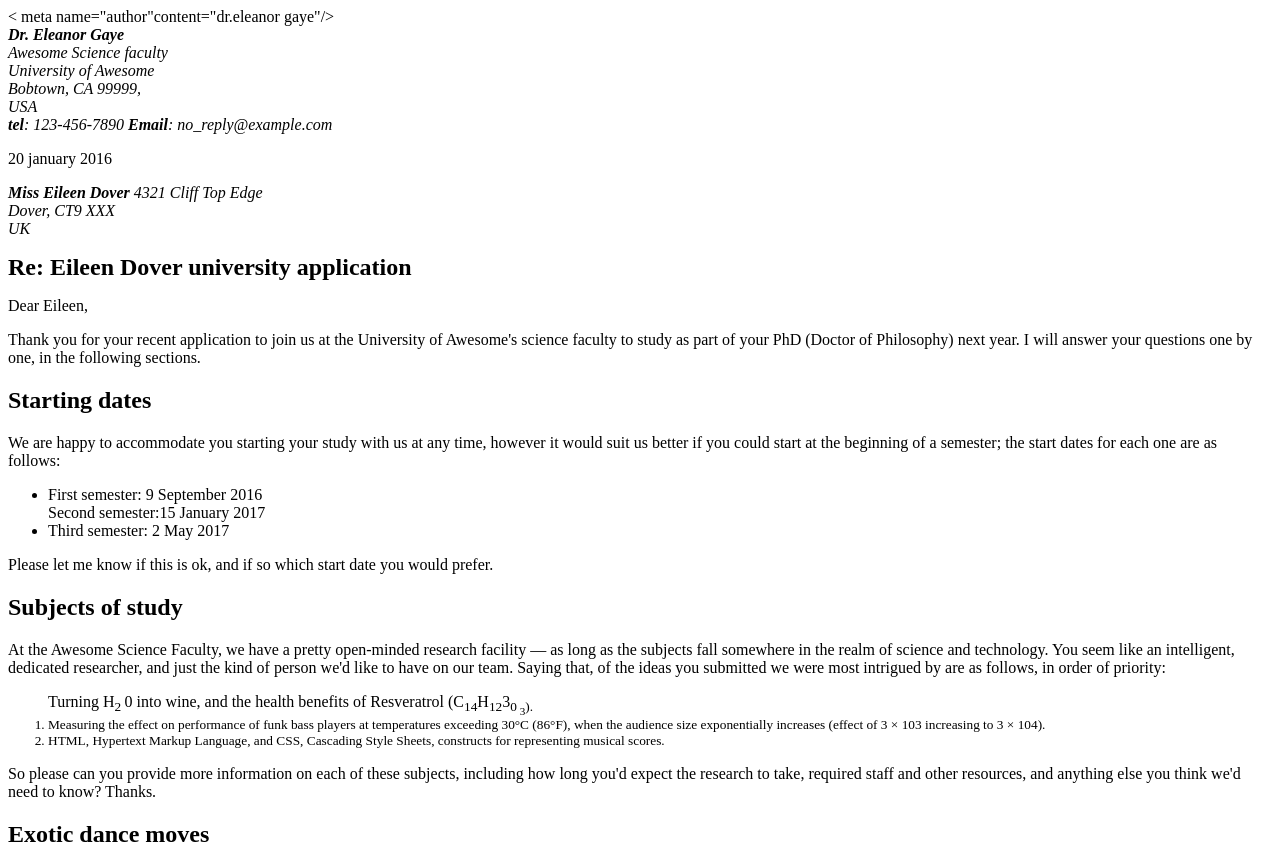
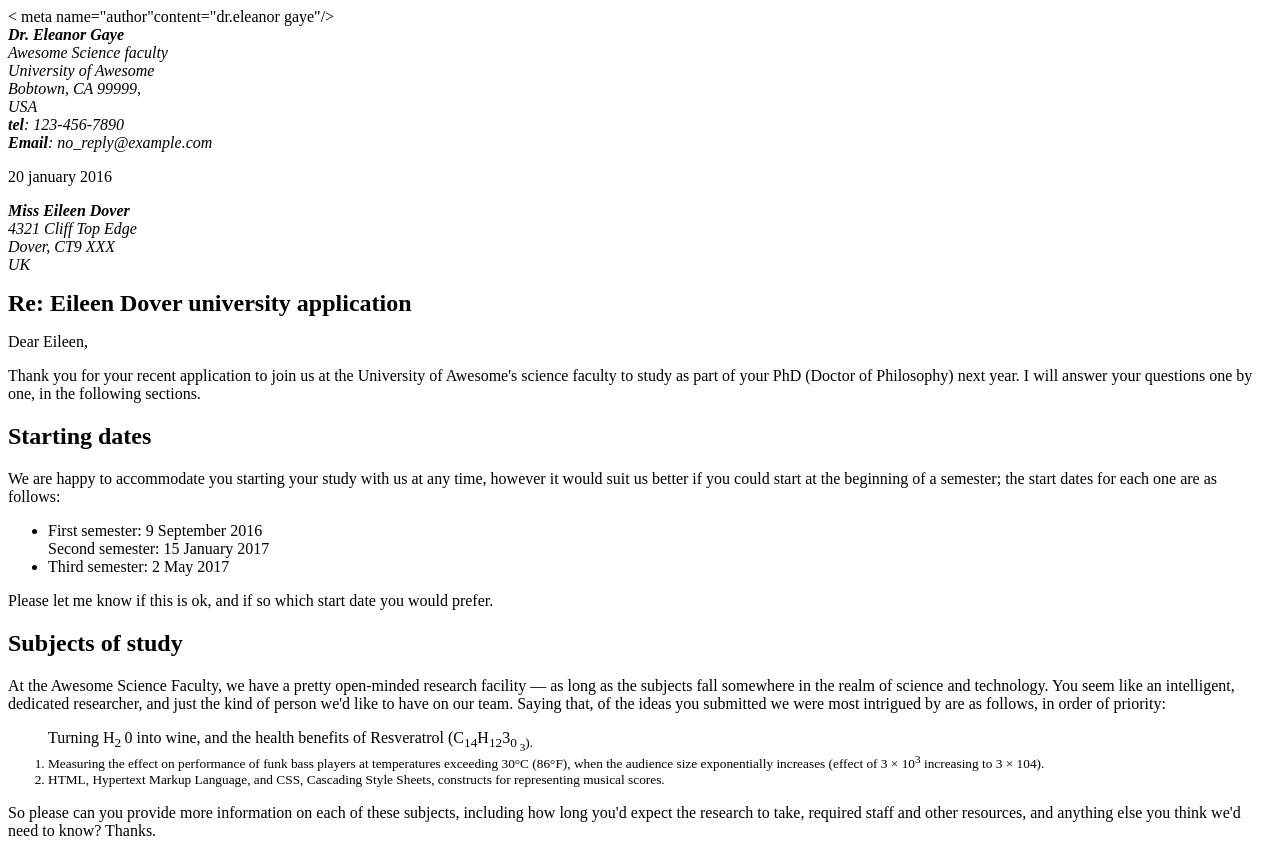
Before and after one commit to redstardestroyer/redstardestroyer.github.io, a plain HTML site: page untitled.html in a window 1280 px wide. Shown: the top 851 px of the page. Drawn offline with Linux system fonts and the light colour scheme.

Commit message:
Update untitled.html
3 change

```diff
--- a/untitled.html
+++ b/untitled.html
@@ -18,7 +18,7 @@
 	 font-size: 1.5em;
 
 }
-h2{
+
 
 
 
@@ -28,13 +28,13 @@ h2{
 </head>
 <body>
 <address class="sender-cloumn">
-<strong>Dr. Eleanor Gaye</strong><br/>
-Awesome Science faculty<br/>
-University of Awesome<br/>
-Bobtown, CA 99999,<br/>
-USA<br/>
+<strong>Dr. Eleanor Gaye</strong><br>
+Awesome Science faculty<br>
+University of Awesome<br>
+Bobtown, CA 99999,<br>
+USA<br>
 
-<strong>tel</strong>: 123-456-7890
+<strong>tel</strong>: 123-456-7890<br>
 <strong>Email</strong>: no_reply@example.com
 </address>
 
@@ -51,9 +51,9 @@ file: index
 <time datetime="2016-01-20">20 january 2016</time>
 </P>
 <address>
-<strong>Miss Eileen Dover</strong>
-4321 Cliff Top Edge<br/>
-Dover, CT9 XXX<br/>
+<strong>Miss Eileen Dover</strong><br>
+4321 Cliff Top Edge<br>
+Dover, CT9 XXX<br>
 UK
 </address>
 <h1>Re: Eileen Dover university application</h1>
@@ -73,11 +73,14 @@ semester; the start dates for each one are as follows:
 </P>
 <UL>
 <LI>
-First semester:<time datetime="2016-09-09"></time> 9 September 2016
+First semester:
+<time datetime="2016-09-09"></time> 9 September 2016
 </li>
-Second semester:<timer datetimer="2017-01-15">15 January 2017</timer>
+Second semester:
+<timer datetimer="2017-01-15">15 January 2017</timer>
 </li>
-<Li>Third semester:<time datetimes="2017-01-15"> 2 May 2017</time>
+<Li>Third semester:
+<time datetimes="2017-01-15"> 2 May 2017</time>
 </UL>
 <P>
 Please let me know if this is ok, and if so which start date you would
@@ -99,7 +102,7 @@ Turning H<sub>2 </sub>0 into wine, and the health benefits of Resveratrol
 <li>
 Measuring the effect on performance of funk bass players at temperatures
 exceeding 30°C (86°F), when the audience size exponentially increases
-(effect of 3 × 103 increasing to 3 × 104).
+(effect of 3 × 10<sup>3</sup> increasing to 3 × 104).
 </li>
 <li>
 <addr> HTML</addr>, Hypertext Markup Language, and CSS,
```
